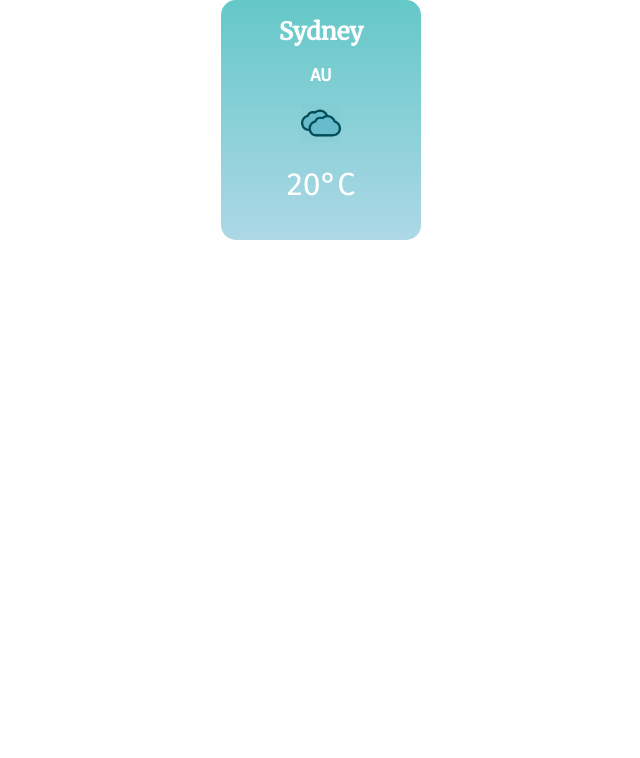
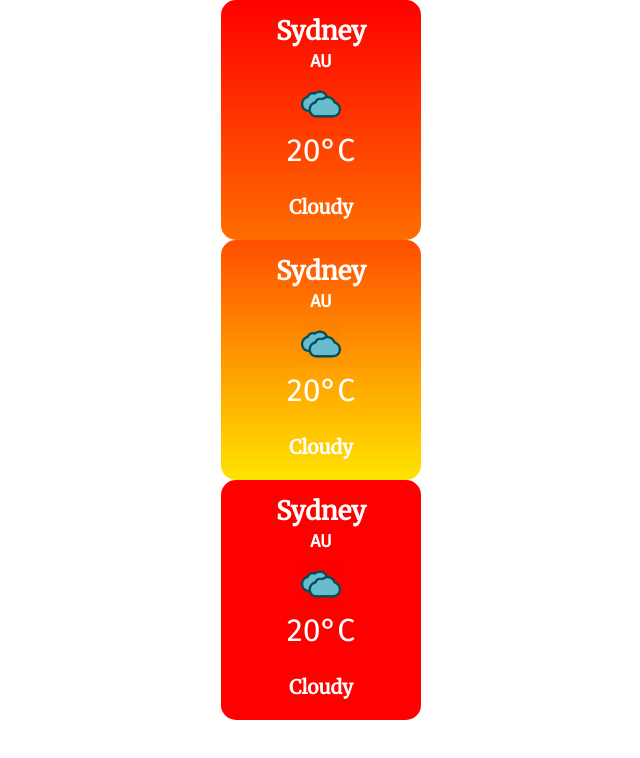
Before and after one commit to kenvilar/weather-reactjs-app, a React (Create React App) app: page / in a window 1280 px wide. Shown: the top 758 px of the page, without its empty margins (319-959 px from the left). Built offline with nearby package versions, Linux system fonts and the light colour scheme.

Commit message:
Make the data for temp dynamic

```diff
--- a/src/App.js
+++ b/src/App.js
@@ -1,12 +1,14 @@
 import React from 'react';
 
-import Component from './components/WeatherCard/component';
+import WeatherCard from './components/WeatherCard/component';
 import './App.css';
 
 function App() {
   return (
     <div className="App">
-      <Component/>
+      <WeatherCard temp='28'/>
+      <WeatherCard temp='15'/>
+      <WeatherCard temp='40'/>
     </div>
   );
 }
--- a/src/components/WeatherCard/Condition.js
+++ b/src/components/WeatherCard/Condition.js
@@ -6,6 +6,7 @@ const Condition = (props) => {
     font-family: 'Fira Sans', sans-serif;
     font-size: 2rem;
     font-weight: 200;
+    line-height: 0;
   `;
   const State = styled.h3`
     font-family: 'Merriweather', sans-serif;
--- a/src/components/WeatherCard/Location.js
+++ b/src/components/WeatherCard/Location.js
@@ -7,11 +7,13 @@ const Location = (props) => {
   `;
   const City = styled.h1`
     font-family: 'Merriweather', sans-serif;
-    font-size: 1.5rem;
+    font-size: 1.6rem;
+    line-height: 1;
   `;
   const Country = styled.h3`
     font-family: 'Fira Sans', sans-serif;
     font-size: 1.1rem;
+    line-height: 0;
   `;
 
   return (
--- a/src/components/WeatherCard/component.js
+++ b/src/components/WeatherCard/component.js
@@ -4,11 +4,12 @@ import Location from './Location';
 import Condition from './Condition';
 import Icon from './Icon';
 
-const Component = () => {
-  const red = 100;
+const WeatherCard = props => {
+  let highColor = (1 - ((props.temp - 12) / 28)) * 255;
+  let lowColor = highColor - 150;
   const Card = styled.div`
     margin: 0 auto;
-    background: linear-gradient(to bottom, rgba(${red}, 200, 200), lightblue);
+    background: linear-gradient(to top, rgba(255, ${highColor}, 0), rgba(255, ${lowColor}, 0));
     width: 200px;
     height: 240px;
     display: flex;
@@ -26,4 +27,4 @@ const Component = () => {
   );
 };
 
-export default Component;
+export default WeatherCard;
```
